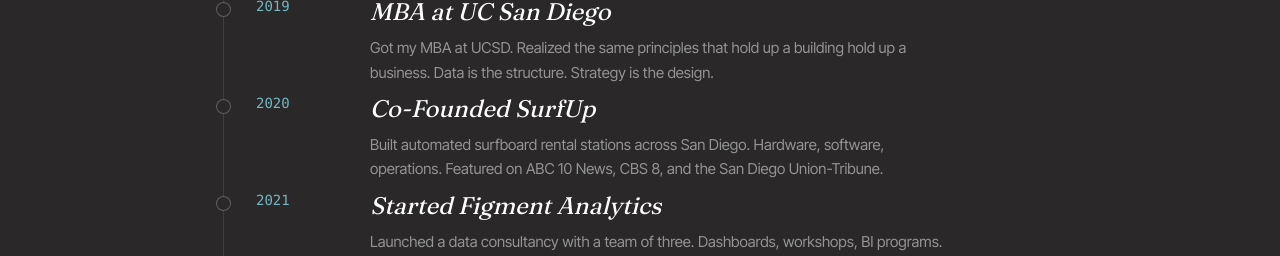
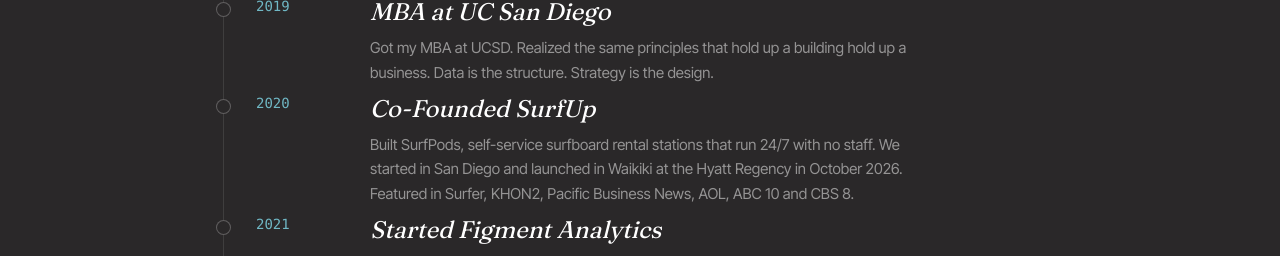
Before and after one commit to Mazen286/maz-gallery, a Next.js app: page /about in a window 1280 px wide. Shown: the part 1500-1756 px from the top of the page. Built offline with nearby package versions, Linux system fonts and the light colour scheme.

Commit message:
SurfUp story: San Diego to Waikiki, new press

```diff
--- a/src/app/about/page.tsx
+++ b/src/app/about/page.tsx
@@ -39,7 +39,7 @@
   {
     year: "2020",
     title: "Co-Founded SurfUp",
-    text: "Built automated surfboard rental stations across San Diego. Hardware, software, operations. Featured on ABC 10 News, CBS 8, and the San Diego Union-Tribune.",
+    text: "Built SurfPods, self-service surfboard rental stations that run 24/7 with no staff. We started in San Diego and launched in Waikiki at the Hyatt Regency in October 2026. Featured in Surfer, KHON2, Pacific Business News, AOL, ABC 10 and CBS 8.",
   },
   {
     year: "2021",
--- a/src/lib/constants.ts
+++ b/src/lib/constants.ts
@@ -76,7 +76,7 @@
   },
   {
     title: "SurfUp",
-    description: "Automated surfboard rentals with SurfPod stations.",
+    description: "Self-service surfboard rentals with SurfPod stations, from San Diego to Waikiki.",
     url: "https://surfupapp.com",
     image: "/images/projects/surfup-beach.png",
   },
--- a/src/lib/projects.ts
+++ b/src/lib/projects.ts
@@ -16,7 +16,7 @@
     title: "SurfUp",
     subtitle: "Hardware Startup",
     description:
-      "The startup I co-founded. Automated surfboard rental stations across San Diego. Featured on ABC 10 News, CBS 8, and the San Diego Union-Tribune.",
+      "The startup I co-founded. SurfPods are self-service surfboard rental stations, from San Diego to Waikiki. Featured in Surfer, KHON2, Pacific Business News, and AOL.",
     url: "https://surfupapp.com",
     image: "/images/projects/surfup-beach.png",
     cta: "See It Live",
```
